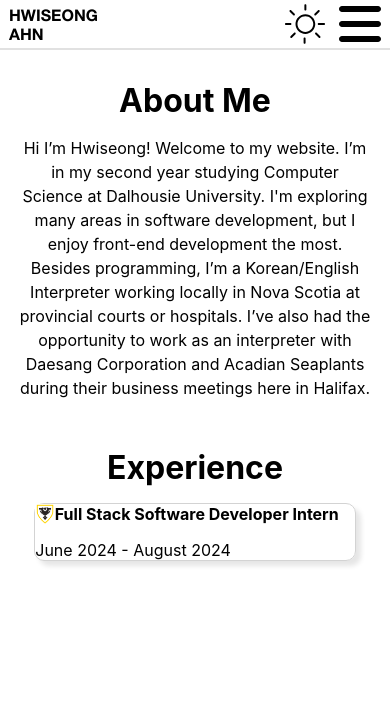
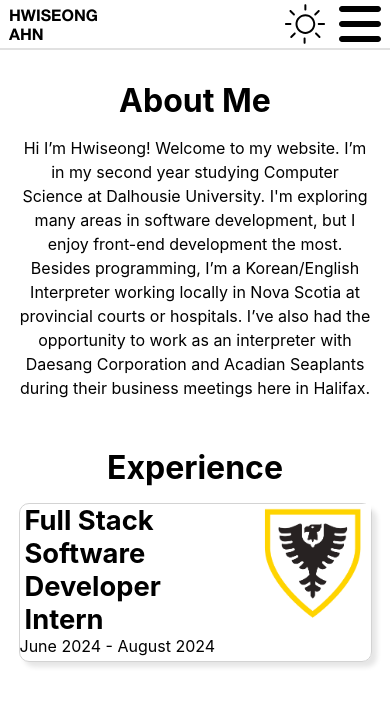
Before and after one commit to hwiseongahn/hwiseong-website-react, a React (Create React App) app: page /About in a window 390 px wide. Shown: the top 706 px of the page. Built offline with nearby package versions, Linux system fonts and the light colour scheme; a web font is replaced by a local one.

Commit message:
made mobile card prettier

```diff
--- a/src/components/About.js
+++ b/src/components/About.js
@@ -5,6 +5,8 @@ import Card from "../components/Card";
 import Dal from "../assets/dalLogo.png";
 
 function About() {
+
+
     return (
         <div className="about-container">
             <h1>About Me</h1>
--- a/src/components/Card.js
+++ b/src/components/Card.js
@@ -1,17 +1,54 @@
-import React from 'react';
+import React, { useState, useEffect } from 'react';
 import "../scss/card.scss";
 
 function Card({title, description, image}) {
+
+    const ScreenWidthCheck = () => {
+            const [isDesktop, setDesktop] = useState(window.innerWidth >= 650);
+
+            const updateMedia = () => {
+                setDesktop(window.innerWidth >= 650);
+            };
+
+            useEffect(() => {
+                window.addEventListener("resize", updateMedia);
+                return () => window.removeEventListener("resize", updateMedia);
+            }, []);
+
             return (
+                <>
+                    {isDesktop ? (
+                        <CardDesktop title={title} image={image} description={description}/>
+                    ) : (
+                        <CardMobile title={title} image={image} description={description}/>
+                    )}
+                </>
+            );
+        };
+    return <ScreenWidthCheck />;
+}
+
+const CardDesktop = ({title, description, image}) => {
+        return (
+
             <div className="card-container">
                 <div className='flex-container'>
                     <img src={image} alt="asdf" className='card-image'></img>
                     <h1 className='card-item'>{title}</h1>
                 </div>
-
                 <p className='card-item'>{description}</p>
             </div>
         );
     }
 
+    const CardMobile = ({title, description, image}) => {
+        return (
+
+            <div className="card-container">
+                <h1 className='card-title'>{title}</h1>
+                <img className='card-image' src={image} alt="asdf" ></img>
+                <p className='card-desc'>{description}</p>
+            </div>
+        );
+    }
 export default Card;
--- a/src/scss/card.scss
+++ b/src/scss/card.scss
@@ -1,3 +1,4 @@
+@media only screen and (min-width: 650px) {
     .card-container {
         display: grid;
         grid-template-columns: 1;
@@ -30,3 +31,47 @@
             margin-top: 1rem;
         }
     }
+}
+
+@media only screen and (max-width: 649px) {
+    .card-container {
+        display: grid;
+        grid-gap: 15px;
+        align-items: start;
+        grid-template-areas:
+        "card-title card-image"
+        "card-description card-image";
+        width: 90vw;
+        border: 1px solid lightgray;
+        border-radius: 10px;
+        box-shadow: 5px 5px 5px hsla(0, 0, 0, 0.1);
+
+        .card-image {
+            width: auto;
+            height: 30vw;
+        }
+
+        .card-title {
+            height: 30vw;
+            width: auto;
+            font-size: clamp(1rem, 15vw, 7vw);
+            margin: 0 0 0 5px;
+        }
+
+        .card-desc {
+            margin: 0 0 5px 0;
+        }
+
+        h1 {
+            margin: 0 1rem 0 0;
+            font-size: 1rem;
+            align-content: center;
+            text-align: left;
+            width: max-content;
+        }
+
+        p {
+            margin-top: 1rem;
+        }
+    }
+}
```
Lines whose indentation alone changed are shown as unchanged.
